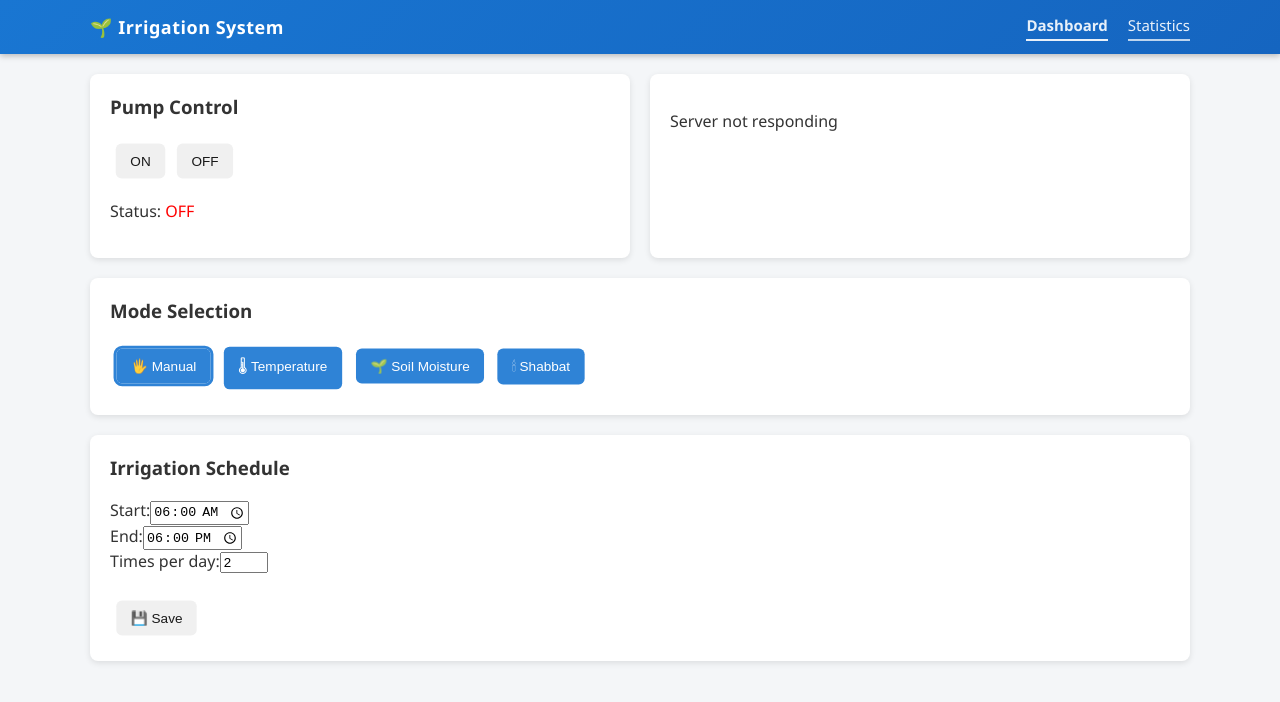
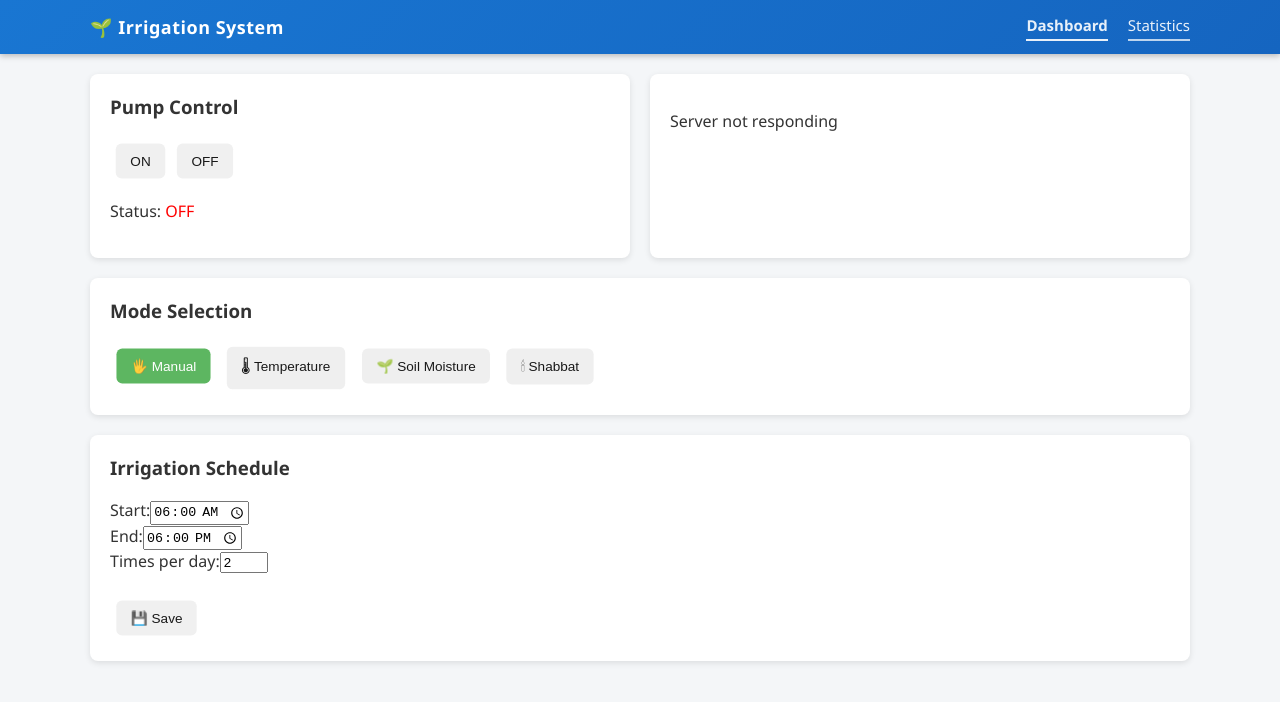
Before and after one commit to osayl12/irrigation-system, a React (Vite) app in the folder web-client/: page / in a window 1280 px wide. Shown: the top 702 px of the page. Built offline with nearby package versions, Linux system fonts and the light colour scheme; no server answers.

Commit message:
ui: add mode selector with optimistic updat

```diff
--- a/web-client/src/components/ModeSelector.jsx
+++ b/web-client/src/components/ModeSelector.jsx
@@ -1,38 +1,59 @@
-import React from "react";
-import { useState } from "react";
+import React, { useState } from "react";
 import { api } from "../api/api";
 
+/*
+  מצבי עבודה לפי דרישות המרצה:
+  MANUAL  – שליטה ידנית (MQTT)
+  TEMP    – לפי טמפרטורה
+  SOIL    – לפי לחות אדמה
+  SHABBAT – השקיה מתוזמנת בלבד (ללא חיישנים)
+*/
 const MODES = [
   { key: "MANUAL", label: "🖐 Manual" },
   { key: "TEMP", label: "🌡 Temperature" },
   { key: "SOIL", label: "🌱 Soil Moisture" },
-  { key: "SHABBAT", label: "🕯 Shabbat" }
+  { key: "SHABBAT", label: "🕯 Shabbat" },
 ];
 
 export default function ModeSelector() {
   const [active, setActive] = useState("MANUAL");
+  const [loading, setLoading] = useState(false);
 
-  const selectMode = async mode => {
+  const selectMode = async (mode) => {
+    if (loading) return;
+
+    // UI משתנה מיד (Optimistic UI)
     setActive(mode);
+    setLoading(true);
+
     try {
       await api.post("/web/mode", { mode });
-    } catch {
+    } catch (err) {
       alert("Failed to change mode");
+    } finally {
+      setLoading(false);
     }
   };
 
   return (
-    <>
+    <div>
       <h3>Mode Selection</h3>
-      {MODES.map(m => (
+
+      {MODES.map((m) => (
         <button
           key={m.key}
-          className={`primary ${active === m.key ? "active" : ""}`}
           onClick={() => selectMode(m.key)}
+          disabled={loading}
+          style={{
+            marginRight: "8px",
+            backgroundColor: active === m.key ? "#4caf50" : "#eee",
+            color: active === m.key ? "white" : "black",
+            cursor: loading ? "not-allowed" : "pointer",
+          }}
         >
           {m.label}
         </button>
       ))}
-    </>
+    </div>
   );
 }
```
